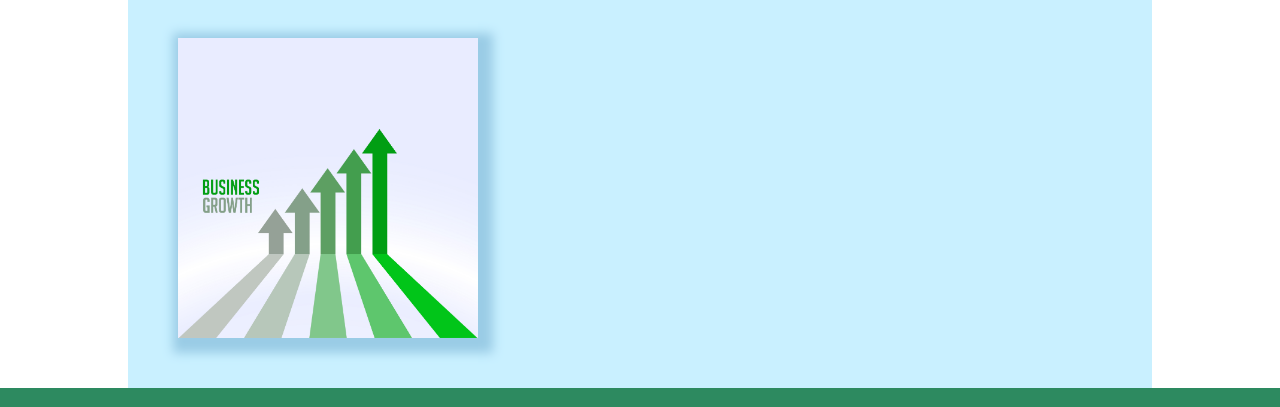
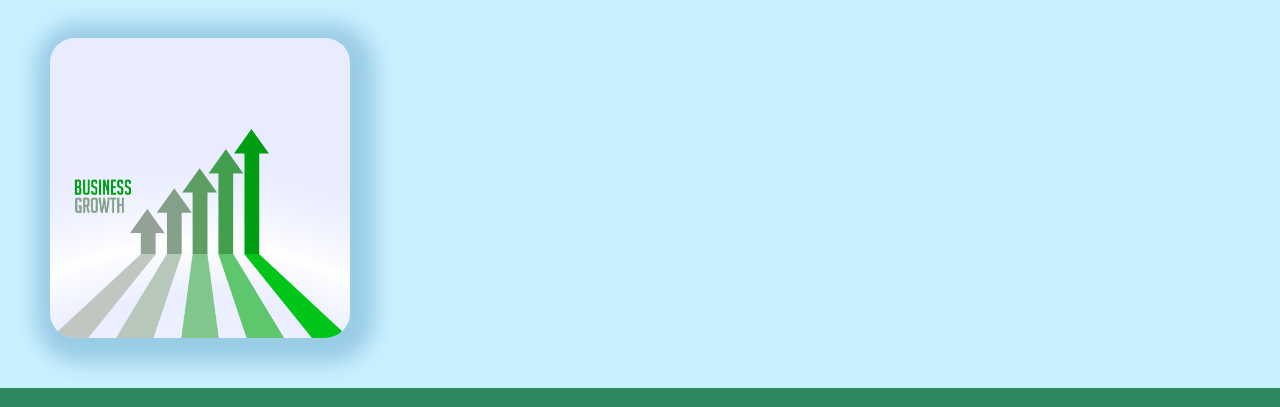
Before and after one commit to jbillcliffe/portfolio1-renterprise, a plain HTML site: page index.html in a window 1280 px wide. Shown: the part 116-523 px from the top of the page. Drawn offline with Linux system fonts and the light colour scheme.

Commit message:
fix(index/style)Tweak shadow/hero out container

```diff
--- a/assets/css/style.css
+++ b/assets/css/style.css
@@ -167,11 +167,12 @@ of the theme.*/
 }
 
 .hero-image {
+    border-radius: 25px;
     margin-left: 50px;
     margin-top: 50px;
     width: 300px;
     height: 300px;
     background: url('../images/growth.jpg') no-repeat center center;
     background-size: contain;
-    box-shadow: 5px 5px 10px 10px #9acce6;
+    box-shadow: 5px 5px 20px 20px #9acce6;
 }
--- a/index.html
+++ b/index.html
@@ -43,7 +43,7 @@
             </ul>
         </nav>
     </header>
-    <div class="content-container">
+
     <!--Hero Section-->
     <section class="hero-container">
         <div class="hero-image">
@@ -53,7 +53,7 @@
             <!--Insert hero overlay text-->
         </div>
     </section>
-
+    <div class="content-container">
         <section class="section-format">
             <!-- Program synopsis here-->
         </section>
```
Lines whose indentation alone changed are shown as unchanged.
